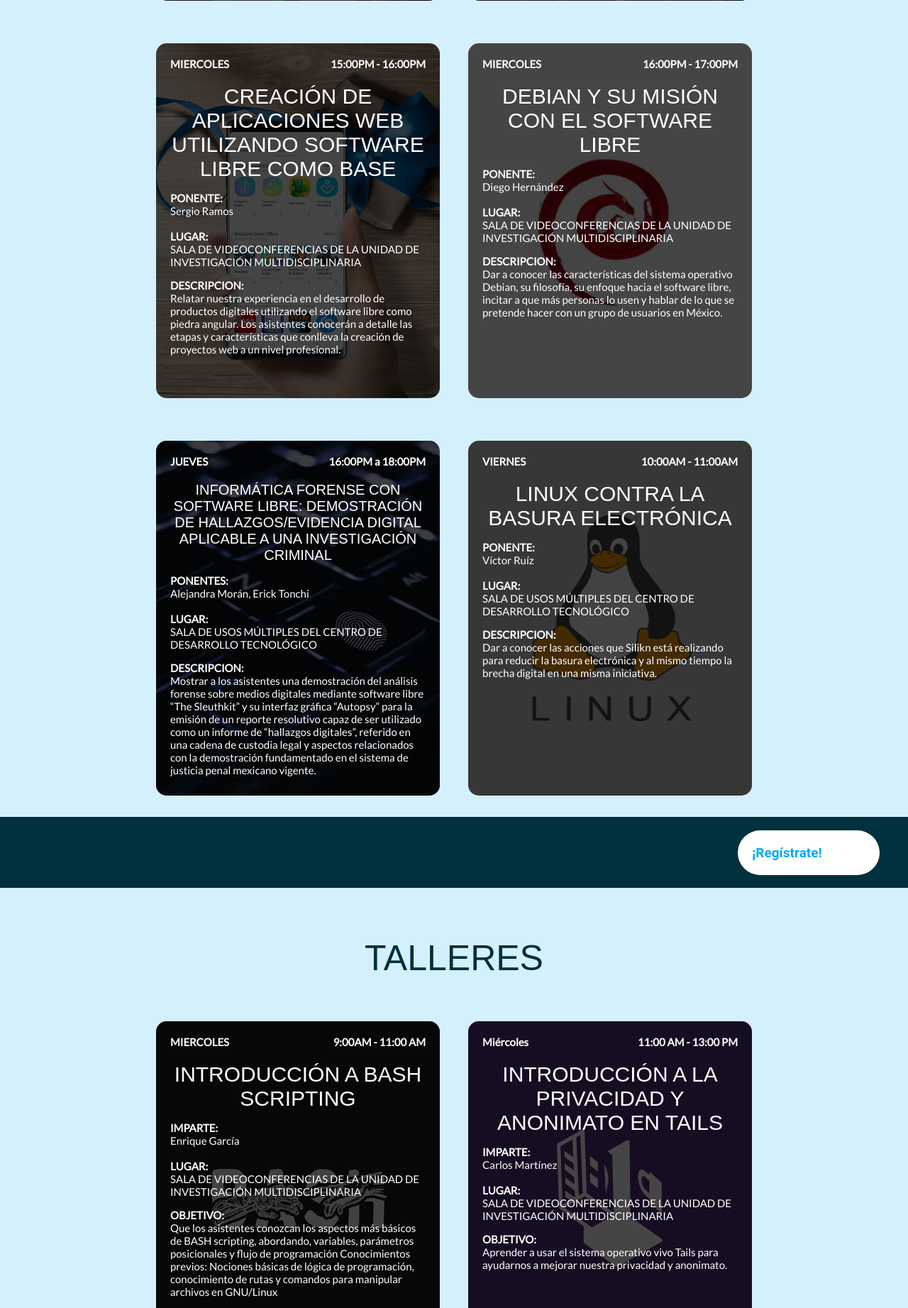
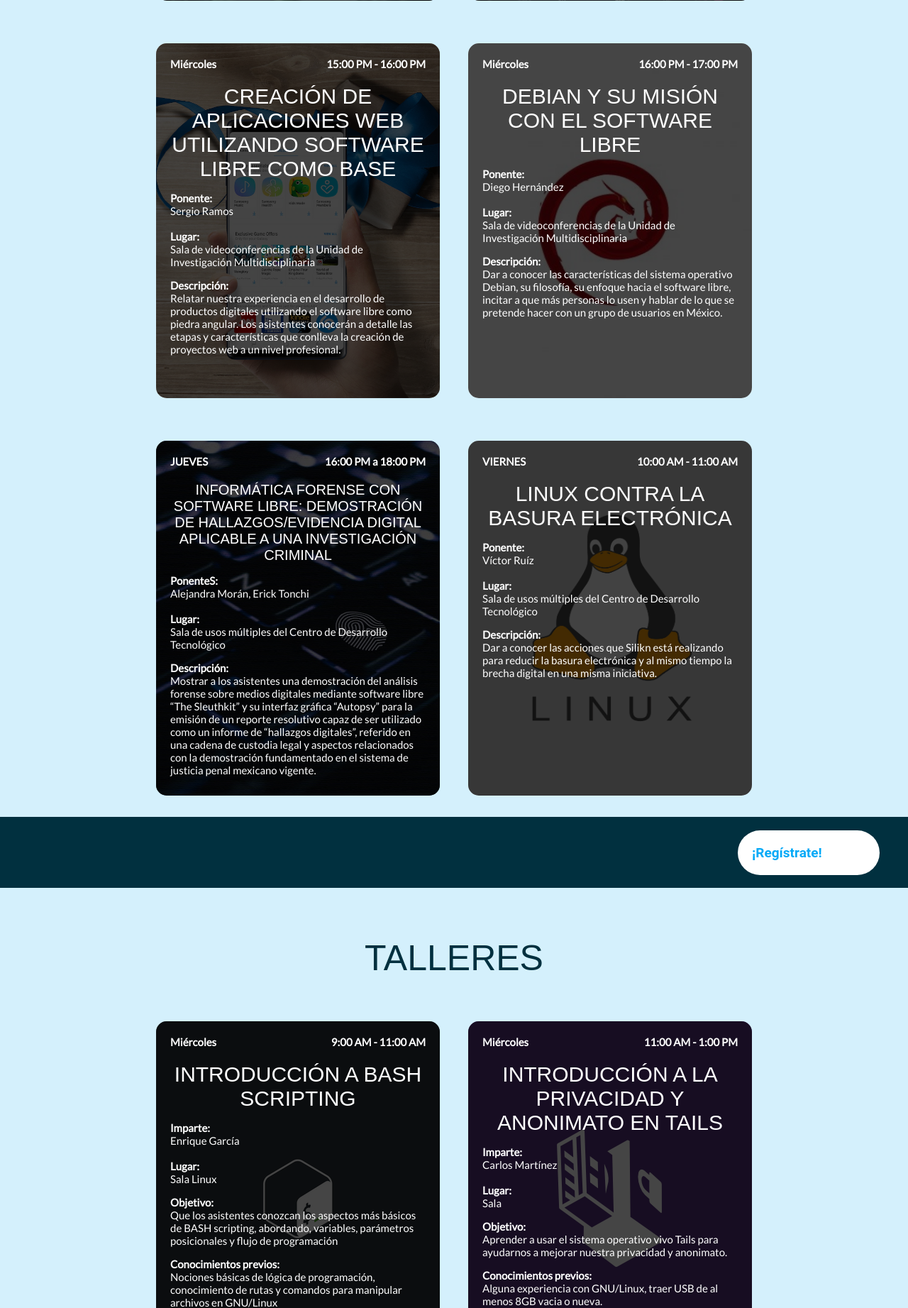
Before and after one commit to elMalDt/flisol-2019, a PHP site: page / in a window 1280 px wide. Shown: the part 2411-4254 px from the top of the page at 71% size. Run offline with PHP 8.4, Linux system fonts and the light colour scheme; some libraries are stand-ins or nearby versions.

Commit message:
Terminar tarjetas de talleres, corregir datos ponencias

```diff
--- a/index.php
+++ b/index.php
@@ -96,12 +96,12 @@
           <div class="back-card"></div>
           <div class="main-card-section">
             <span>
-              <p> <strong> MIERCOLES </strong></p>
-              <p> <strong> 10:00AM - 11:00AM </strong></p>
+              <p> <strong> Miércoles </strong></p>
+              <p> <strong> 10:00 AM - 11:00 AM </strong></p>
             </span>
-            <h2>Migrando mi hogar a Linux</h2>
-            <p> <strong> PONENTE: </strong> <br> Susana María Valdivé Lunar <br> <br> <strong> LUGAR: </strong> <br> SALA DE VIDEOCONFERENCIAS DE LA UNIDAD DE INVESTIGACIÓN MULTIDISCIPLINARIA </p>
-            <p><strong> DESCRIPCION: </strong> <br>
+            <h2>Diseñadora Gráfica: Migrando mi hogar a Linux</h2>
+            <p> <strong> Ponente: </strong> <br> Susana Valdivé <br> <br> <strong> Lugar: </strong> <br> Sala de videoconferencias de la Unidad de Investigación Multidisciplinaria </p>
+            <p><strong> Descripción: </strong> <br>
               A través de mi experiencia invitar a los profesionales o
               estudiantes de diseño gráfico y carreras afines a utilizar
               el software libre.
@@ -114,13 +114,13 @@
           <div class="back-card"></div>
           <div class="main-card-section">
             <span>
-              <p> <strong> MIERCOLES </strong></p>
-              <p> <strong> 11:00AM - 12:00AM </strong></p>
+              <p> <strong> Miércoles </strong></p>
+              <p> <strong> 11:00 AM - 12:00 PM </strong></p>
             </span>
             <h2>Contenedores y virtualización opensource, de bajo costo y alto rendimiento</h2>
-            <p> <strong> PONENTE: </strong> <br> Raúl González <br> <br> <strong> LUGAR: </strong> <br> SALA DE VIDEOCONFERENCIAS DE LA UNIDAD DE INVESTIGACIÓN MULTIDISCIPLINARIA </p>
+            <p> <strong> Ponente: </strong> <br> Raúl González <br> <br> <strong> Lugar: </strong> <br> Sala de videoconferencias de la Unidad de Investigación Multidisciplinaria </p>
             <p>
-              <strong> DESCRIPCION: </strong> <br>
+              <strong> Descripción: </strong> <br>
               Conocer herramientas opensource que permiten la realización
               de contenedores (LXC) y virtualización (KVM), que son de un
                costo menor a comparación de herramientas de licenciamiento
@@ -134,12 +134,12 @@
           <div class="back-card"></div>
           <div class="main-card-section">
             <span>
-              <p> <strong> MIERCOLES </strong></p>
-              <p> <strong> 12:00PM - 13:00PM </strong></p>
+              <p> <strong> Miércoles </strong></p>
+              <p> <strong> 12:00 PM - 13:00 PM </strong></p>
             </span>
             <h2>Rho-Pi: Bot de Telegram para controlar una RaspberryPi</h2>
-            <p> <strong> PONENTE: </strong> <br>Rodrigo García <br> <br> <strong> LUGAR: </strong> <br> SALA DE VIDEOCONFERENCIAS DE LA UNIDAD DE INVESTIGACIÓN MULTIDISCIPLINARIA </p>
-            <p><strong> DESCRIPCION: </strong> <br>
+            <p> <strong> Ponente: </strong> <br>Rodrigo García <br> <br> <strong> Lugar: </strong> <br> Sala de videoconferencias de la Unidad de Investigación Multidisciplinaria </p>
+            <p><strong> Descripción: </strong> <br>
               Mostrar una manera sencilla de controlar
                una Raspberry Pi con un Bot de Telegram
                 mediante el uso de software libre.
@@ -152,12 +152,12 @@
           <div class="back-card"></div>
           <div class="main-card-section">
             <span>
-              <p> <strong> MIERCOLES </strong></p>
-              <p> <strong> 13:00PM - 14:00PM </strong></p>
+              <p> <strong> Miércoles </strong></p>
+              <p> <strong> 13:00 PM - 14:00 PM </strong></p>
             </span>
             <h2>Fedora containers</h2>
-            <p> <strong> PONENTE: </strong> <br>Alex Callejas<br> <br> <strong> LUGAR: </strong> <br> SALA DE VIDEOCONFERENCIAS DE LA UNIDAD DE INVESTIGACIÓN MULTIDISCIPLINARIA </p>
-            <p><strong> DESCRIPCION: </strong> <br>
+            <p> <strong> Ponente: </strong> <br>Alex Callejas<br> <br> <strong> Lugar: </strong> <br> Sala de videoconferencias de la Unidad de Investigación Multidisciplinaria </p>
+            <p><strong> Descripción: </strong> <br>
               Compartir la instalación y uso de podman
                como alternativa libre a docker,
                en la administración de contenedores.
@@ -170,12 +170,12 @@
           <div class="back-card"></div>
           <div class="main-card-section">
             <span>
-              <p> <strong> MIERCOLES </strong></p>
-              <p> <strong> 15:00PM - 16:00PM </strong></p>
+              <p> <strong> Miércoles </strong></p>
+              <p> <strong> 15:00 PM - 16:00 PM </strong></p>
             </span>
             <h2>Creación de aplicaciones web utilizando software libre como base</h2>
-            <p> <strong> PONENTE: </strong> <br>Sergio Ramos <br> <br> <strong> LUGAR: </strong> <br> SALA DE VIDEOCONFERENCIAS DE LA UNIDAD DE INVESTIGACIÓN MULTIDISCIPLINARIA </p>
-            <p><strong> DESCRIPCION: </strong> <br>
+            <p> <strong> Ponente: </strong> <br>Sergio Ramos <br> <br> <strong> Lugar: </strong> <br> Sala de videoconferencias de la Unidad de Investigación Multidisciplinaria </p>
+            <p><strong> Descripción: </strong> <br>
               Relatar nuestra experiencia en el desarrollo
               de productos digitales utilizando el software
               libre como piedra angular. Los asistentes conocerán
@@ -190,12 +190,12 @@
           <div class="back-card"></div>
           <div class="main-card-section">
             <span>
-              <p> <strong> MIERCOLES </strong></p>
-              <p> <strong> 16:00PM - 17:00PM </strong></p>
+              <p> <strong> Miércoles </strong></p>
+              <p> <strong> 16:00 PM - 17:00 PM </strong></p>
             </span>
             <h2>Debian y su misión con el software libre</h2>
-            <p> <strong> PONENTE: </strong> <br>Diego Hernández<br> <br> <strong> LUGAR: </strong> <br> SALA DE VIDEOCONFERENCIAS DE LA UNIDAD DE INVESTIGACIÓN MULTIDISCIPLINARIA </p>
-            <p><strong> DESCRIPCION: </strong> <br>
+            <p> <strong> Ponente: </strong> <br>Diego Hernández<br> <br> <strong> Lugar: </strong> <br> Sala de videoconferencias de la Unidad de Investigación Multidisciplinaria </p>
+            <p><strong> Descripción: </strong> <br>
               Dar a conocer las características del sistema
               operativo Debian, su filosofía, su  enfoque
               hacia  el  software  libre, incitar a que más
@@ -211,11 +211,11 @@
           <div class="main-card-section">
             <span>
               <p> <strong> JUEVES </strong></p>
-              <p> <strong> 16:00PM a 18:00PM </strong></p>
+              <p> <strong> 16:00 PM a 18:00 PM </strong></p>
             </span>
             <h2 style="font-size: 20px;">Informática forense con software libre: demostración de hallazgos/evidencia digital aplicable a una investigación criminal</h2>
-            <p> <strong> PONENTES: </strong> <br>Alejandra Morán, Erick Tonchi<br> <br> <strong> LUGAR: </strong> <br> SALA DE USOS MÚLTIPLES DEL CENTRO DE DESARROLLO TECNOLÓGICO</p>
-            <p><strong> DESCRIPCION: </strong> <br>
+            <p> <strong> PonenteS: </strong> <br>Alejandra Morán, Erick Tonchi<br> <br> <strong> Lugar: </strong> <br> Sala de usos múltiples del Centro de Desarrollo Tecnológico</p>
+            <p><strong> Descripción: </strong> <br>
               Mostrar a los asistentes una demostración del
               análisis forense sobre  medios digitales
               mediante software libre “The Sleuthkit”
@@ -235,11 +235,11 @@
           <div class="main-card-section">
             <span>
               <p> <strong> VIERNES </strong></p>
-              <p> <strong> 10:00AM - 11:00AM </strong></p>
+              <p> <strong> 10:00 AM - 11:00 AM </strong></p>
             </span>
             <h2>Linux contra la basura electrónica</h2>
-            <p> <strong> PONENTE: </strong> <br>Víctor Ruíz<br> <br> <strong> LUGAR: </strong> <br> SALA DE USOS MÚLTIPLES DEL CENTRO DE DESARROLLO TECNOLÓGICO </p>
-            <p><strong> DESCRIPCION: </strong> <br>
+            <p> <strong> Ponente: </strong> <br>Víctor Ruíz<br> <br> <strong> Lugar: </strong> <br> Sala de usos múltiples del Centro de Desarrollo Tecnológico </p>
+            <p><strong> Descripción: </strong> <br>
               Dar a conocer las acciones que Silikn
               está realizando para reducir la basura
               electrónica y al mismo tiempo la brecha
@@ -264,19 +264,20 @@
   <div class="card-cont">
 
       <div class="card-main-content">
-        <img class="img-main-card" src="img/tarjetas-conf/bash.png" alt="">
+        <img class="img-main-card" src="img/tarjetas-conf/bash.jpg" alt="">
         <div class="back-card"></div>
         <div class="main-card-section">
           <span>
-            <p> <strong> MIERCOLES </strong></p>
-            <p> <strong> 9:00AM - 11:00 AM </strong></p>
+            <p> <strong> Miércoles </strong></p>
+            <p> <strong> 9:00 AM - 11:00 AM </strong></p>
           </span>
           <h2>Introducción a BASH scripting</h2>
-          <p> <strong> IMPARTE: </strong> <br> Enrique García <br> <br> <strong> LUGAR: </strong> <br> SALA DE VIDEOCONFERENCIAS DE LA UNIDAD DE INVESTIGACIÓN MULTIDISCIPLINARIA </p>
-          <p><strong> OBJETIVO: </strong> <br>
+          <p> <strong> Imparte: </strong> <br> Enrique García <br> <br> <strong> Lugar: </strong> <br> Sala Linux </p>
+          <p><strong> Objetivo: </strong> <br>
             Que los asistentes conozcan los aspectos
             más básicos de BASH scripting, abordando, variables,
-            parámetros posicionales y flujo de programación Conocimientos previos:
+	    parámetros posicionales y flujo de programación </p>
+	  <p> <strong> Conocimientos previos: </strong> <br>
             Nociones básicas de lógica de programación, conocimiento de rutas
             y comandos para manipular archivos en GNU/Linux
           </p>
@@ -289,13 +290,16 @@
         <div class="main-card-section">
           <span>
             <p> <strong> Miércoles </strong></p>
-            <p> <strong> 11:00 AM - 13:00 PM </strong></p>
+            <p> <strong> 11:00 AM - 1:00 PM </strong></p>
           </span>
           <h2>Introducción a la privacidad y anonimato en Tails</h2>
-          <p> <strong> IMPARTE: </strong> <br> Carlos Martínez <br> <br> <strong> LUGAR: </strong> <br> SALA DE VIDEOCONFERENCIAS DE LA UNIDAD DE INVESTIGACIÓN MULTIDISCIPLINARIA </p>
-          <p><strong> OBJETIVO: </strong> <br>
+          <p> <strong> Imparte: </strong> <br> Carlos Martínez <br> <br> <strong> Lugar: </strong> <br> Sala </p>
+          <p><strong> Objetivo: </strong> <br>
 	  Aprender a usar el sistema operativo vivo Tails para ayudarnos a
 	  mejorar nuestra privacidad y anonimato.
+	  <p> <strong> Conocimientos previos: </strong> <br>
+	  Alguna experiencia con GNU/Linux, traer USB de al menos 8GB vacia o nueva.
+          </p>
           </p>
         </div>
       </div>
@@ -305,18 +309,19 @@
         <div class="back-card"></div>
         <div class="main-card-section">
           <span>
-            <p> <strong> MIERCOLES </strong></p>
+            <p> <strong> Jueves </strong></p>
             <p> <strong> 11:00AM - 1:00 PM </strong></p>
           </span>
           <h2>Introducción a JULIA con enfoque práctico</h2>
-          <p> <strong> IMPARTE: </strong> <br> Melissa Ponce <br> <br> <strong> LUGAR: </strong> <br> SALA DE VIDEOCONFERENCIAS DE LA UNIDAD DE INVESTIGACIÓN MULTIDISCIPLINARIA </p>
-          <p><strong> OBJETIVO: </strong> <br>
+          <p> <strong> Imparte: </strong> <br> Melissa Ponce <br> <br> <strong> Lugar: </strong> <br> Sala </p>
+          <p><strong> Objetivo: </strong> <br>
             Que los asistentes puedan conocer las principales
             herramientas del lenguaje de programación JULIA de tal
             manera que puedan tener intuición de cómo aplicarlas en
             problemas físicos, biológicos, etc. En concreto, se
-            abordarán problemas de computación numérica y simulación.
-            Conocimientos previos: Nociones básicas de lógica de programación
+	    abordarán problemas de computación numérica y simulación.</p>
+	  <p> <strong> Conocimientos previos: </strong> <br>
+            Nociones básicas de lógica de programación
             y control de flujo (if, else, for, while).
           </p>
         </div>
@@ -327,16 +332,17 @@
         <div class="back-card"></div>
         <div class="main-card-section">
           <span>
-            <p> <strong> MIERCOLES </strong></p>
+            <p> <strong> Jueves </strong></p>
             <p> <strong> 11:00AM - 1:00 PM </strong></p>
           </span>
           <h2>R no estadístico</h2>
-          <p> <strong> IMPARTE: </strong> <br> Oscar Caballero <br> <br> <strong> LUGAR: </strong> <br> SALA DE VIDEOCONFERENCIAS DE LA UNIDAD DE INVESTIGACIÓN MULTIDISCIPLINARIA </p>
-          <p><strong> OBJETIVO: </strong> <br>
+          <p> <strong> Imparte: </strong> <br> Oscar Caballero <br> <br> <strong> Lugar: </strong> <br> Sala </p>
+          <p><strong> Objetivo: </strong> <br>
             El asistente aprenderá a manejar el paquete R,
             para hacer operaciones con matrices, vectores,
             encontrar derivadas de algunas funciones y los
-            principios de integrales.Conocimientos previos:
+	    principios de integrales.</b>
+	  <p> <strong> Conocimientos previos: </strong> <br>
             El asistente debe tener conocimientos sobre las áreas de Álgebra Lineal y Cálculo Diferencial
           </p>
         </div>
@@ -347,16 +353,17 @@
         <div class="back-card"></div>
         <div class="main-card-section">
           <span>
-            <p> <strong> MIERCOLES </strong></p>
+            <p> <strong> Jueves </strong></p>
             <p> <strong> 11:00AM - 1:00 PM </strong></p>
           </span>
           <h2>Web Scraping</h2>
-          <p> <strong> IMPARTE: </strong> <br> Raúl González <br> <br> <strong> LUGAR: </strong> <br> SALA DE VIDEOCONFERENCIAS DE LA UNIDAD DE INVESTIGACIÓN MULTIDISCIPLINARIA </p>
-          <p><strong> OBJETIVO: </strong> <br>
+          <p> <strong> Imparte: </strong> <br> Raúl González <br> <br> <strong> Lugar: </strong> <br> Sala </p>
+          <p><strong> Objetivo: </strong> <br>
             Que el asistente aprenda web scraping, la cual es una
             técnica para extraer información de sitios web mediante
-            programas o lenguajes de programación. Conocimientos
-            previos: Conocimientos en lenguaje de programación Python o Java.
+	    programas o lenguajes de programación</p>
+	  <p> <strong> Conocimientos previos: </strong> <br>
+	Conocimientos básicos en el lenguaje de programación Python o Java.
           </p>
         </div>
       </div>
@@ -366,130 +373,140 @@
         <div class="back-card"></div>
         <div class="main-card-section">
           <span>
-            <p> <strong> MIERCOLES </strong></p>
-            <p> <strong> 1:00PM - 3:00 PM </strong></p>
+            <p> <strong> Jueves </strong></p>
+            <p> <strong> 1:00 PM - 3:00 PM </strong></p>
           </span>
           <h2>Análisis de datos espaciales con GEODA</h2>
-          <p> <strong> IMPARTE: </strong> <br> Diego Galván <br> <br> <strong> LUGAR: </strong> <br> SALA DE VIDEOCONFERENCIAS DE LA UNIDAD DE INVESTIGACIÓN MULTIDISCIPLINARIA </p>
-          <p><strong> OBJETIVO: </strong> <br>
+          <p> <strong> Imparte: </strong> <br> Diego Galván <br> <br> <strong> Lugar: </strong> <br> Sala </p>
+          <p><strong> Objetivo: </strong> <br>
             Dar una introducción a los conceptos básicos de
             la estadística espacial y al software de GEODA para
-            realizar análisis exploratorio de datos espaciales.
-            Conocimientos previos: Nociones básicas de estadística descriptiva y computación.
+	    realizar análisis exploratorio de datos espaciales.</b>
+	  <p> <strong> Conocimientos previos: </strong> <br>
+            Nociones básicas de estadística descriptiva y computación.
           </p>
         </div>
       </div>
 
       <div class="card-main-content">
-        <img class="img-main-card" src="img/tarjetas-conf/tux.jpg" alt="">
+        <img class="img-main-card" src="img/tarjetas-conf/latex.png" alt="">
         <div class="back-card"></div>
         <div class="main-card-section">
           <span>
             <p> <strong> Miércoles </strong></p>
-            <p> <strong> 1:00PM - 3:00 PM </strong></p>
+            <p> <strong> 1:00 PM - 3:00 PM </strong></p>
           </span>
           <h2>Taller básico de LaTeX</h2>
-          <p> <strong> IMPARTE: </strong> <br> Víctor Vázquez <br> <br> <strong> LUGAR: </strong> <br> SALA DE VIDEOCONFERENCIAS DE LA UNIDAD DE INVESTIGACIÓN MULTIDISCIPLINARIA </p>
-          <p><strong> OBJETIVO: </strong> <br>
+          <p> <strong> Imparte: </strong> <br> Víctor Vázquez <br> <br> <strong> Lugar: </strong> <br> Sala </p>
+          <p><strong> Objetivo: </strong> <br>
             Los participantes adquirirán la habilidad de hacer
             documentos científicos de alta calidad tipográfica
-            con el fin de producirlos por si mismos.
-            Conocimientos previos: Ninguno
+	    con el fin de producirlos por si mismos.</b>
+	  <p> <strong> Conocimientos previos: </strong> <br>
+          Ninguno
           </p>
         </div>
       </div>
 
       <div class="card-main-content">
-        <img class="img-main-card" src="img/tarjetas-conf/tux.jpg" alt="">
+        <img class="img-main-card" src="img/tarjetas-conf/blender.png" alt="">
         <div class="back-card"></div>
         <div class="main-card-section">
           <span>
-            <p> <strong> MIERCOLES </strong></p>
-            <p> <strong> 1:00PM - 3:00 PM </strong></p>
+            <p> <strong> Jueves </strong></p>
+            <p> <strong> 1:00 PM - 3:00 PM </strong></p>
           </span>
           <h2>Taller básico de Blender</h2>
-          <p> <strong> IMPARTE: </strong> <br> Akzayakatl Colín y Eduardo Baliñas <br> <br> <strong> LUGAR: </strong> <br> SALA DE VIDEOCONFERENCIAS DE LA UNIDAD DE INVESTIGACIÓN MULTIDISCIPLINARIA </p>
-          <p><strong> OBJETIVO: </strong> <br>
-            Que el asistente apenda los conceptos
+          <p> <strong> Imparte: </strong> <br> Akzayakatl Colín y Eduardo Baliñas <br> <br> <strong> Lugar: </strong> <br> Sala </p>
+          <p><strong> Objetivo: </strong> <br>
+            Que los asistentes aprendan los conceptos
             básicos de modelado 3D y termine con un
-            archivo para tener su modelado en físico.
-            Conocimientos previos: Ninguno
+            archivo para tener su modelado en físico.</b>
+	  <p> <strong> Conocimientos previos: </strong> <br>
+            Ninguno
           </p>
         </div>
       </div>
 
       <div class="card-main-content">
-        <img class="img-main-card" src="img/tarjetas-conf/tux.jpg" alt="">
+        <img class="img-main-card" src="img/tarjetas-conf/emacs.png" alt="">
         <div class="back-card"></div>
         <div class="main-card-section">
           <span>
-            <p> <strong> MIERCOLES </strong></p>
-            <p> <strong> 1:00PM - 3:00 PM </strong></p>
+            <p> <strong> Jueves </strong></p>
+            <p> <strong> 1:00 PM - 3:00 PM </strong></p>
           </span>
           <h2>Introducción a Emacs</h2>
-          <p> <strong> IMPARTE: </strong> <br> Diego Martínez <br> <br> <strong> LUGAR: </strong> <br> SALA DE VIDEOCONFERENCIAS DE LA UNIDAD DE INVESTIGACIÓN MULTIDISCIPLINARIA </p>
-          <p><strong> OBJETIVO: </strong> <br>
+          <p> <strong> Imparte: </strong> <br> Diego Martínez <br> <br> <strong> Lugar: </strong> <br> Sala </p>
+          <p><strong> Objetivo: </strong> <br>
             Mostrarle a la comunidad la existencia, el uso y
             los beneficios de un editor de textos libre como Emacs,
             el cual puede ser usado desde edición de archivos de texto
             simples, hasta para la edición y escritura de código en
-            diferentes lenguajes de programación. Conocimientos previos: Ninguno
+            diferentes lenguajes de programación. </b>
+	  <p> <strong> Conocimientos previos: </strong> <br>
+	    Ninguno
           </p>
         </div>
       </div>
 
       <div class="card-main-content">
-        <img class="img-main-card" src="img/tarjetas-conf/tux.jpg" alt="">
+        <img class="img-main-card" src="img/tarjetas-conf/inkscape.png" alt="">
         <div class="back-card"></div>
         <div class="main-card-section">
           <span>
-            <p> <strong> MIERCOLES </strong></p>
-            <p> <strong> 4:00PM – 6:00 PM </strong></p>
+            <p> <strong> Jueves </strong></p>
+            <p> <strong> 4:00 PM – 6:00 PM </strong></p>
           </span>
           <h2>Diseñando un flyer con Inkscape</h2>
-          <p> <strong> IMPARTE: </strong> <br> Susana Valdivé <br> <br> <strong> LUGAR: </strong> <br> SALA DE VIDEOCONFERENCIAS DE LA UNIDAD DE INVESTIGACIÓN MULTIDISCIPLINARIA </p>
-          <p><strong> OBJETIVO: </strong> <br>
+          <p> <strong> Imparte: </strong> <br> Susana Valdivé <br> <br> <strong> Lugar: </strong> <br> Sala </p>
+          <p><strong> Objetivo: </strong> <br>
             Aprender a diseñar un flyer con herramientas
             libres y comparando Inkscape contra otro programa
-            de vectores de código cerrado. Conocimientos previos: Nociones de diseño gráfico.
+            de vectores de código cerrado. </b>
+	  <p> <strong> Conocimientos previos: </strong> <br>
+	    Nociones de diseño gráfico.
           </p>
         </div>
       </div>
 
       <div class="card-main-content">
-        <img class="img-main-card" src="img/tarjetas-conf/tux.jpg" alt="">
+        <img class="img-main-card" src="img/tarjetas-conf/latex2.png" alt="">
         <div class="back-card"></div>
         <div class="main-card-section">
           <span>
-            <p> <strong> MIERCOLES </strong></p>
-            <p> <strong> 1:00PM - 3:00 PM </strong></p>
+            <p> <strong> Jueves </strong></p>
+            <p> <strong> 1:00 PM - 3:00 PM </strong></p>
           </span>
           <h2>LaTeX Académico</h2>
-          <p> <strong> IMPARTE: </strong> <br> Víctor Vázquez <br> <br> <strong> LUGAR: </strong> <br> SALA DE VIDEOCONFERENCIAS DE LA UNIDAD DE INVESTIGACIÓN MULTIDISCIPLINARIA </p>
-          <p><strong> OBJETIVO: </strong> <br>
+          <p> <strong> Imparte: </strong> <br> Víctor Vázquez <br> <br> <strong> Lugar: </strong> <br> Sala </p>
+          <p><strong> Objetivo: </strong> <br>
 	  Aplicar LaTeX para el desarrollo de productos académicos; en particular,
 	  tesis, libros y brevemente artículos. El participante obtendrá los conocimientos
 	  necesarios para el trabajo de archivos robustos mediante el paradigma modular,
-	  creación de funciones, comandos y uso web (Moodle), entre otros.
+	  creación de funciones, comandos y uso web (Moodle), entre otros. </b>
+	  <p> <strong> Conocimientos previos: </strong> <br>
+	  Dominio de LaTeX básico.
           </p>
         </div>
       </div>
 
       <div class="card-main-content">
-        <img class="img-main-card" src="img/tarjetas-conf/tux.jpg" alt="">
+        <img class="img-main-card" src="img/tarjetas-conf/laravel.png" alt="">
         <div class="back-card"></div>
         <div class="main-card-section">
           <span>
-            <p> <strong> MIERCOLES Y JUEVES </strong></p>
-            <p> <strong> 4:00PM a 6:00 PM </strong></p>
+            <p> <strong> Miércoles y jueves </strong></p>
+            <p> <strong> 4:00 PM a 6:00 PM </strong></p>
           </span>
           <h2>Laravel</h2>
-          <p> <strong> IMPARTE: </strong> <br> Lizbeth Luna, Francisco Castañeda  <br> <br> <strong> LUGAR: </strong> <br> SALA DE VIDEOCONFERENCIAS DE LA UNIDAD DE INVESTIGACIÓN MULTIDISCIPLINARIA </p>
-          <p><strong> OBJETIVO: </strong> <br>
+          <p> <strong> Imparte: </strong> <br> Lizbeth Luna, Francisco Castañeda  <br> <br> <strong> Lugar: </strong> <br> Sala </p>
+          <p><strong> Objetivo: </strong> <br>
             Que el asistente aprenda el uso del MVS Laravel y pueda
             realizar proyectos con dicho framework, realización de
-	    una API con CRUDs para el consumo del front-end.
-	Conocimientos previos: PHP básico, MySQL básico.
+	    una API con CRUDs para el consumo del front-end.</b>
+	  <p> <strong> Conocimientos previos: </strong> <br>
+	  PHP básico y MySQL básico.
           </p>
         </div>
       </div>
```
Also changed, not shown: img/tarjetas-conf/bash.jpg (added), img/tarjetas-conf/blender.png (added), img/tarjetas-conf/emacs.png (added), img/tarjetas-conf/inkscape.png (added), img/tarjetas-conf/laravel.png (added), img/tarjetas-conf/latex.png (added), img/tarjetas-conf/latex2.png (added).
